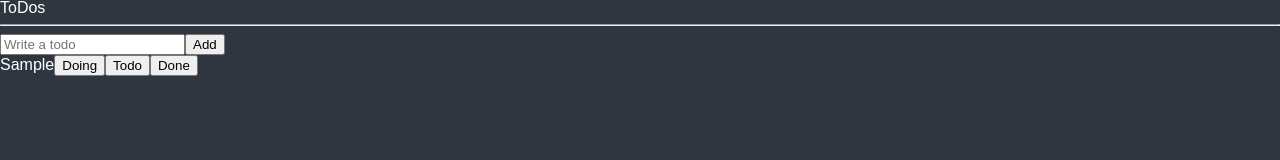
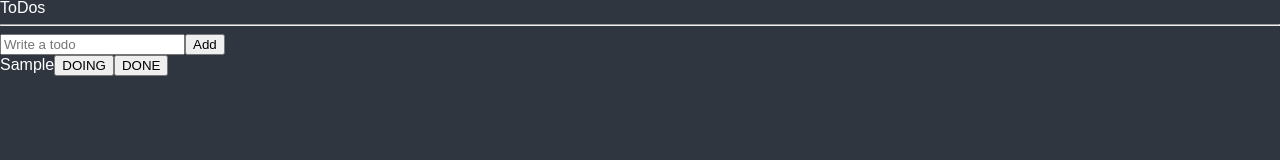
Before and after one commit to JHKIMS/recap-recoil, a React (Create React App) app: page / in a window 1280 px wide. Both pictures are taken after typing "Sample" into the empty fields and a click on the button "Add". Shown: the top 160 px of the page. Built offline with nearby package versions, Linux system fonts and the light colour scheme.

Commit message:
Recap-Recoil 버튼으로 카테고리 변경시키기

```diff
--- a/src/Components/CreateToDo.tsx
+++ b/src/Components/CreateToDo.tsx
@@ -9,6 +9,8 @@
 function CreateToDo() {
   const { register, handleSubmit, setValue } = useForm<IForm>();
   const setTodos = useSetRecoilState(todoState);
+
+
   const handleValid = ({ todo }: IForm) => {
     setTodos((oldTodos) => [
       { text: todo, id: Date.now(), category: "TO_DO" },
--- a/src/Components/ToDo.tsx
+++ b/src/Components/ToDo.tsx
@@ -1,12 +1,40 @@
-import { ITodo } from "./atoms";
+import { useSetRecoilState } from "recoil";
+import { ITodo, todoState } from "./atoms";
 
-function ToDo({ text }: ITodo) {
+function ToDo({ text, category, id }: ITodo) {
+  const setTodos = useSetRecoilState(todoState);
+  /**
+   * 카테고리 바꿔주는 onClick기능
+   * @param newCategory : ITodo["category"]
+   */
+  const onClick = (newCategory: ITodo["category"]) => {
+    setTodos((oldTodos) => {
+      // oldTodos 배열을 복사하여 수정할 새로운 배열을 만듭니다.
+      const newTodos = oldTodos.map((todo) => {
+        if (todo.id === id) {
+          // id와 일치하는 요소의 경우, category를 수정하여 새로운 객체를 반환
+          return { ...todo, category: newCategory };
+        }
+        // 일치하지 않는 요소는 그대로 반환
+        return todo;
+      });
+      return newTodos;
+    });
+  }
+
+
   return (
     <li>
       <span>{text}</span>
-      <button>Doing</button>
-      <button>Todo</button>
-      <button>Done</button>
+      {category !== "TO_DO" && (
+        <button onClick={() => onClick("TO_DO")}>To Do</button>
+      )}
+      {category !== "DOING" && (
+        <button onClick={() => onClick("DOING")}>DOING</button>
+      )}
+      {category !== "DONE" && (
+        <button onClick={() => onClick("DONE")}>DONE</button>
+      )}
     </li>
   );
 }
--- a/src/Components/ToDoList.tsx
+++ b/src/Components/ToDoList.tsx
@@ -5,7 +5,7 @@
 
 function ToDoList() {
   const todos = useRecoilValue(todoState);
-
+  console.log(todos);
   return (
     <div>
       <h1>ToDos</h1>
```
